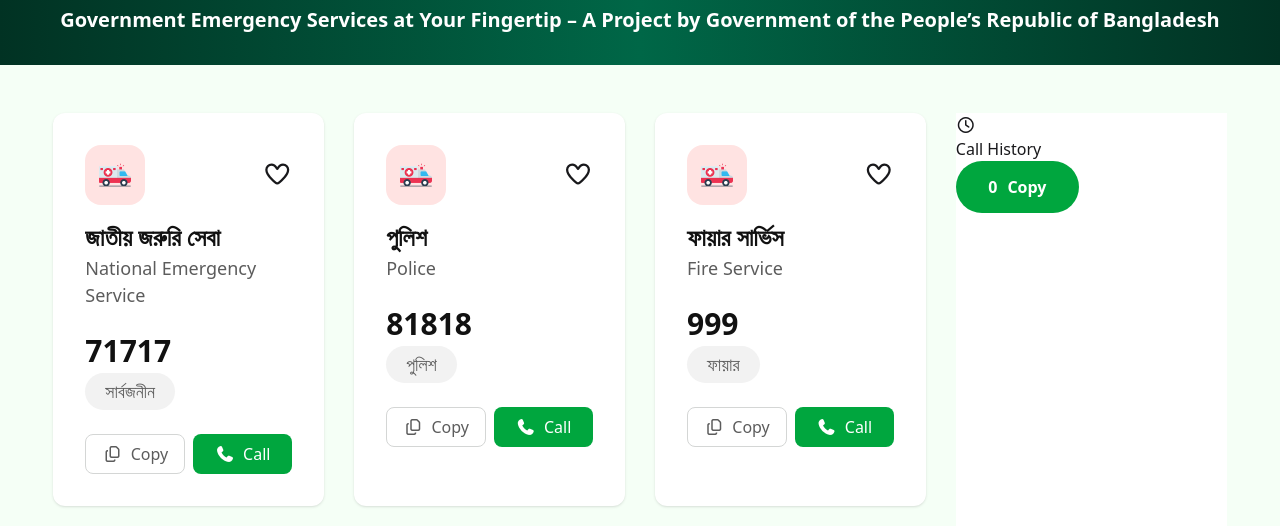
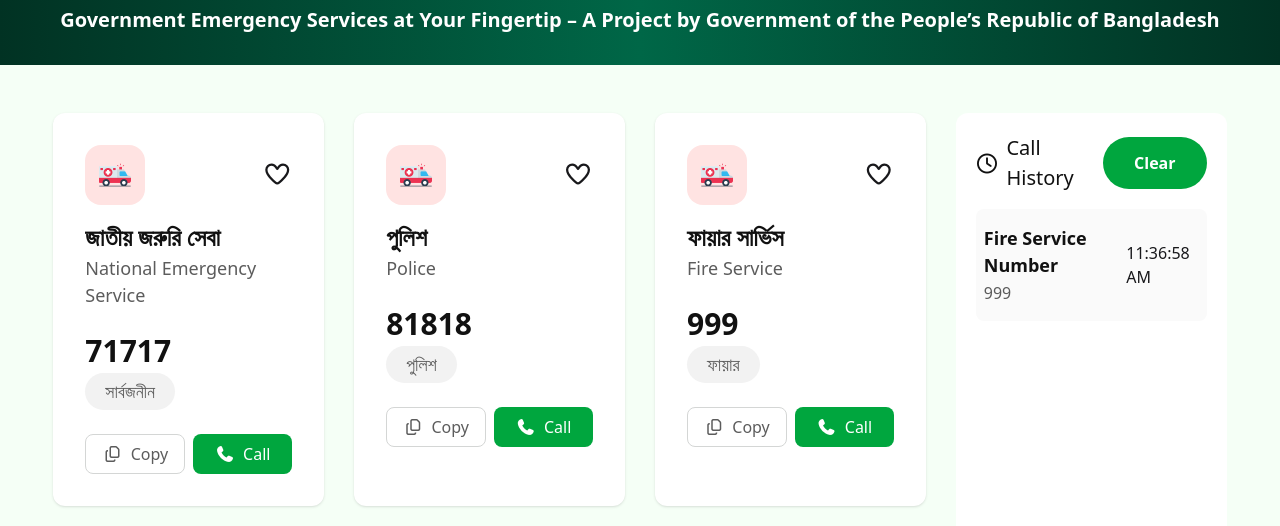
Before and after one commit to rashedul25389/A-05-emergency-hotline, a plain HTML site: page index.html in a window 1280 px wide. Shown: the part 274-800 px from the top of the page. Drawn offline with nearby package versions, Linux system fonts and the light colour scheme; a web font is replaced by a local one.

Commit message:
Added Right section and full resposive for mobile and others

```diff
--- a/index.html
+++ b/index.html
@@ -104,7 +104,7 @@
                 <div class="w-11/12 mx-auto grid grid-cols-12 gap-[30px] py-12">
                     <div
                         id="left-section"
-                        class="col-span-9 grid grid-cols-3 gap-[30px]">
+                        class="col-span-9 grid grid-cols-3 gap-[30px] max-sm:grid-cols-1 max-sm:col-span-12 max-md:col-span-12 max-md:grid-cols-2 max-xl:col-span-12 max-xl:grid-cols-2">
                         <div
                             class="services-card bg-[#ffffff] p-8 rounded-xl shadow-sm">
                             <div
@@ -370,19 +370,33 @@
                             </div>
                         </div>
                     </div>
-                    <div id="right-section" class="col-span-3 bg-[#ffffff]">
-                        <div>
-                            <i class="fa-regular fa-clock"></i>
-                            <h3>Call History</h3>
+                    <div
+                        id="right-section"
+                        class="col-span-3 bg-[#ffffff] p-5 rounded-xl max-sm:grid-cols-1 max-md:col-span-12 max-md:grid-cols-1 max-sm:col-span-12 max-xl:col-span-12 max-xl:grid-cols-1">
+                        <div class="flex justify-between items-center">
+                            <div
+                                class="flex justify-center items-center gap-2 text-[20px] text-[#111111] font-medium">
+                                <i class="fa-regular fa-clock mt-[2px]"></i>
+                                <h3>Call History</h3>
+                            </div>
+                            <button
+                                class="copy flex justify-center items-center bg-[#00a63e] w-[114px] h-[52px] rounded-[50px] text-[16px] text-[#ffffff] font-[600] cursor-pointer">
+                                Clear
+                            </button>
                         </div>
-                        <div>
-                            <div
-                                class="copy flex justify-center items-center bg-[#00a63e] w-[123px] h-[52px] rounded-[50px]">
-                                <p
-                                    class="text-[16px] text-[#ffffff] font-[600]">
-                                    <span class="mr-[10px]">0</span>Copy
-                                </p>
+                        <div
+                            class="flex justify-between items-center bg-[#fafafa] py-4 px-2 rounded-[8px] mt-4 mb-2">
+                            <div>
+                                <h1
+                                    class="text-[18px] text-[#111111] font-semibold mb-[2px]">
+                                    Fire Service Number
+                                </h1>
+                                <h2
+                                    class="ext-[18px] text-[#5c5c5c] font-normal">
+                                    999
+                                </h2>
                             </div>
+                            <div class="clock">11:36:58 AM</div>
                         </div>
                     </div>
                 </div>
```
